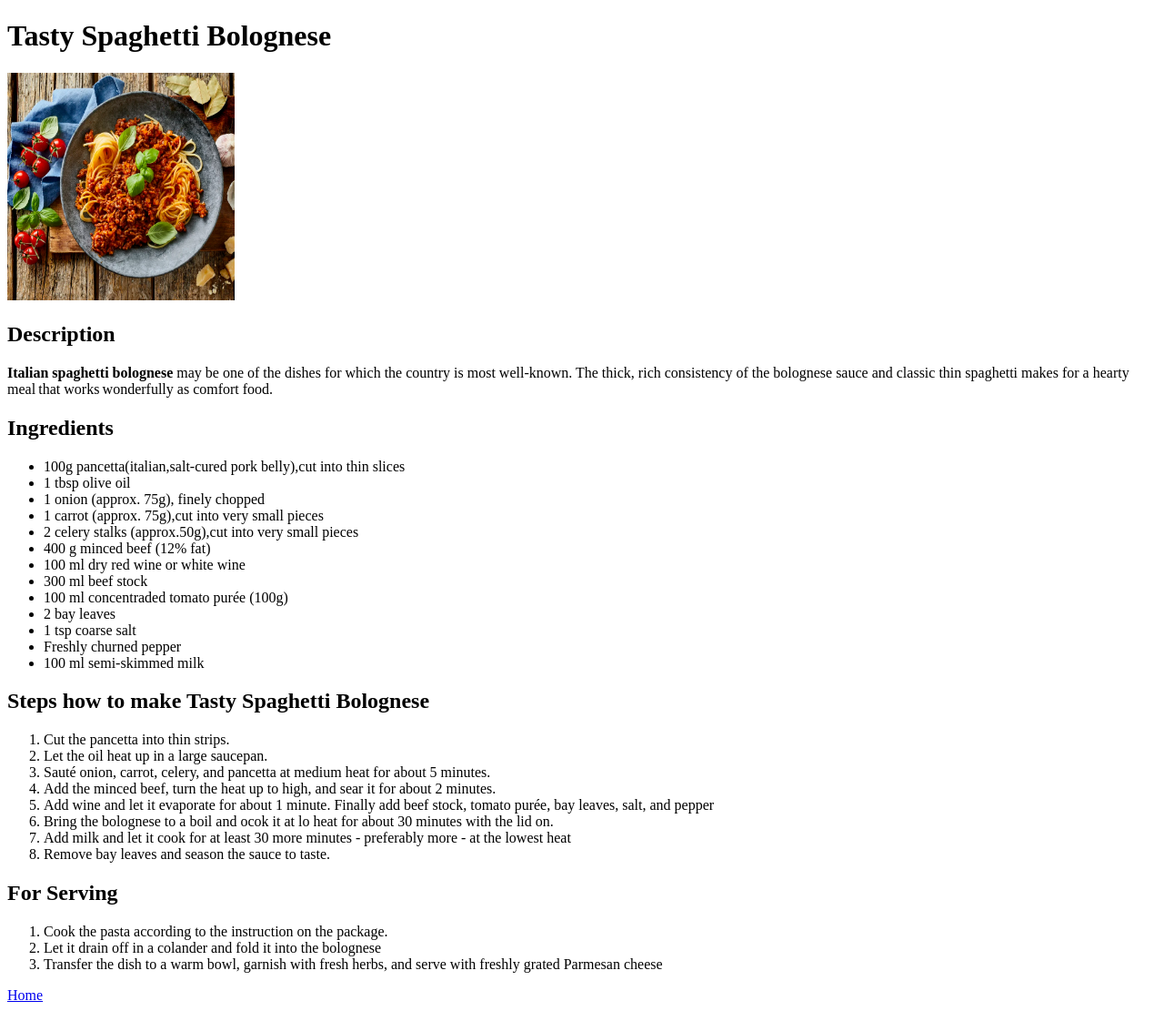
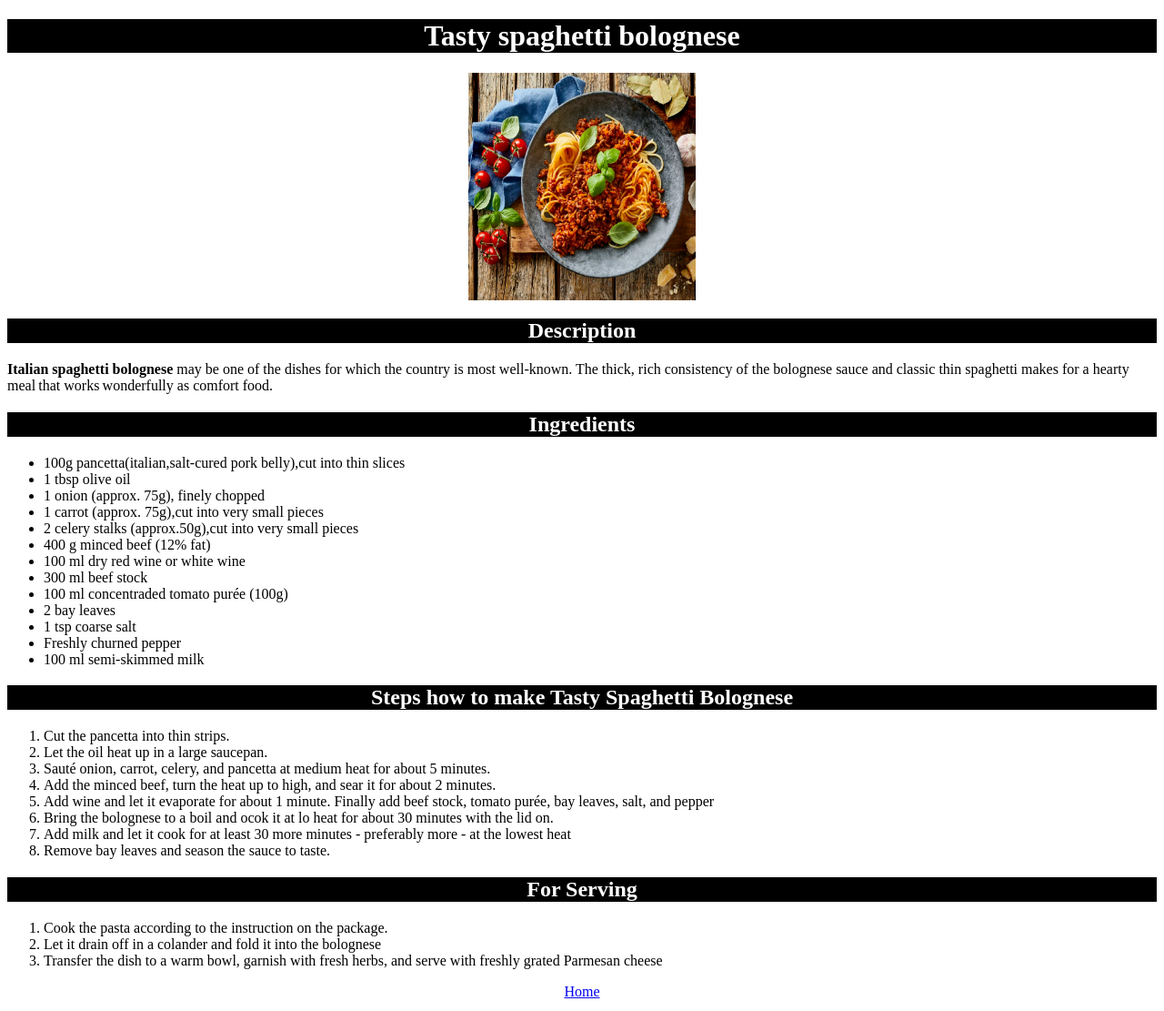
Before and after one commit to Forexix1/odin-recipes, a plain HTML site: page recipes/spaghetti.html in a window 1280 px wide. Shown: the whole page at 91% size. Drawn offline with Linux system fonts and the light colour scheme.

Commit message:
Updated/Upgraded the odin recipes page with CSS.

```diff
--- a/recipes/spaghetti.html
+++ b/recipes/spaghetti.html
@@ -4,14 +4,29 @@
     <meta charset="UTF-8">
     <meta name="viewport" content="width=device-width, initial-scale=1.0">
     <title>Tasty Spaghetti Bolognese</title>
+    <style>
+      .text {
+         color: white;
+         background-color: black;
+         text-align: center;
+      }
+      .center {
+        display: block;
+        margin-left: auto;
+        margin-right: auto;
+      }
+      .home {
+
+      }
+    </style>
+    <link rel="center" href="styles.css">
 </head>
 <body>
-    <h1>Tasty Spaghetti Bolognese</h1>
-    <img src="picture.webp" alt="Super looking spaghetti with green leaves" height="250" width="250">
-
-    <h2>Description</h2>
+    <h1 class="text">Tasty spaghetti bolognese</h1>
+    <img src="picture.webp" alt="Super looking spaghetti with green leaves" class="center" height="250" width="250">
+    <h2 class="text">Description</h2>
     <p><strong>Italian spaghetti bolognese </strong> may be one of the dishes for which the country is most well-known. The thick, rich consistency of the bolognese sauce and classic thin spaghetti makes for a hearty meal that works wonderfully as comfort food.</p>
-    <h2>Ingredients</h2>
+    <h2 class="text">Ingredients</h2>
     <ul>
         <li>100g pancetta(italian,salt-cured pork belly),cut into thin slices</li>
         <li>1 tbsp olive oil</li>
@@ -28,7 +43,7 @@
         <li>100 ml semi-skimmed milk</li>
     </ul>
 
-<h2>Steps how to make Tasty Spaghetti Bolognese</h2>
+<h2 class="text">Steps how to make Tasty Spaghetti Bolognese</h2>
         <ol>
             <li>Cut the pancetta into thin strips.</li>
             <li>Let the oil heat up in a large saucepan.</li>
@@ -40,13 +55,14 @@
             <li>Remove bay leaves and season the sauce to taste.</li>
 
         </ol>
-<h2>For Serving</h2>
+<h2 class="text">For Serving</h2>
         <ol>
             <li>Cook the pasta according to the instruction on the package.</li>
             <li>Let it drain off in a colander and fold it into the bolognese</li>
             <li>Transfer the dish to a warm bowl, garnish with fresh herbs, and serve with freshly grated Parmesan cheese</li>
         </ol>
-
-    <a href="../index.html">Home</a>
+    <div style="text-align:center">
+      <a href="../index.html">Home</a>
+    </div>
 </body>
 </html>
--- /dev/null
+++ b/styles.css
@@ -0,0 +1,5 @@
+h1 {
+    color: white;
+    background-color: black;
+    text-align: center;
+}
```
Also changed, not shown: index.html (+2 -2 lines), recipes/chicken-soup.html (+22 -8 lines), recipes/pasta.html (+22 -7 lines).
